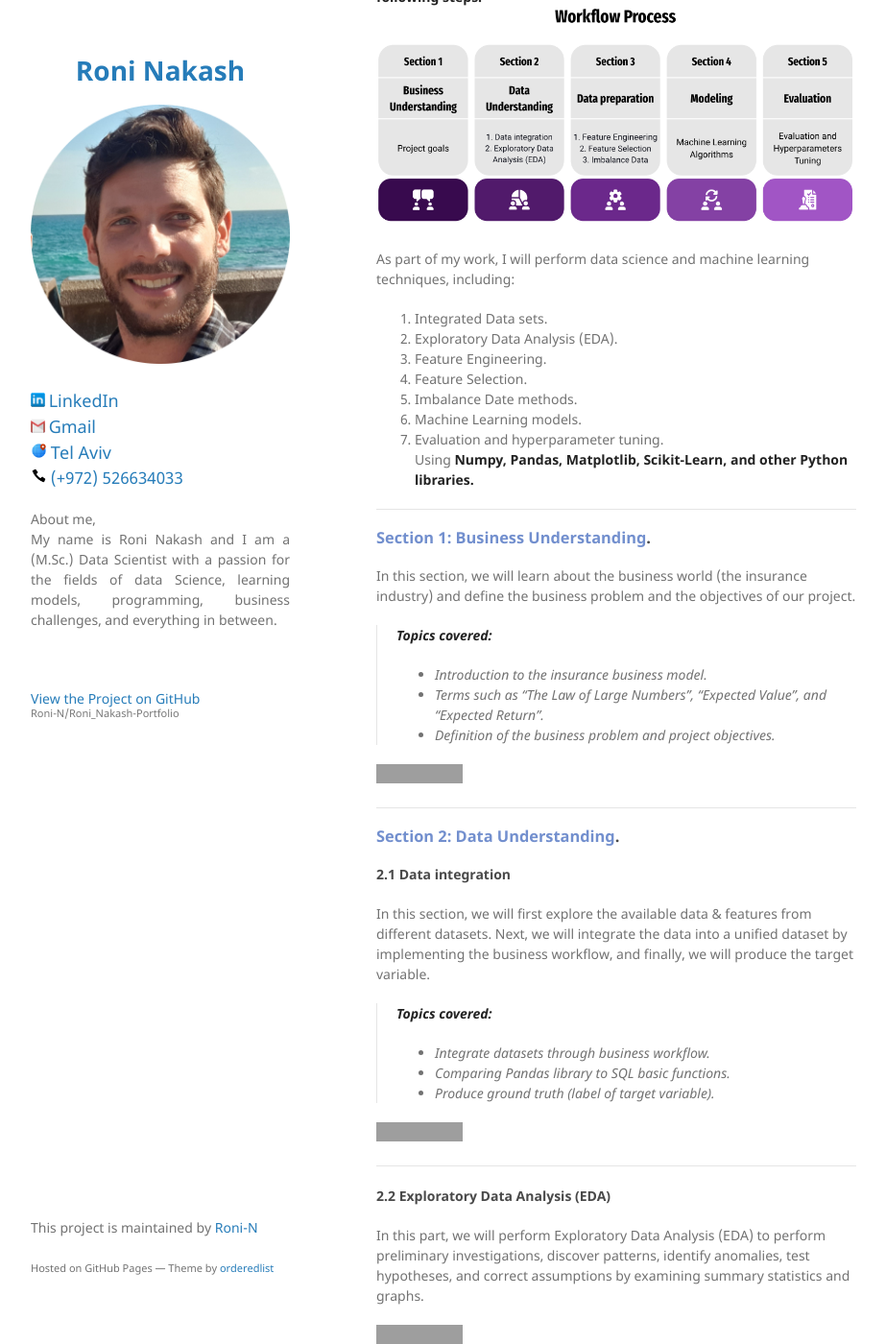
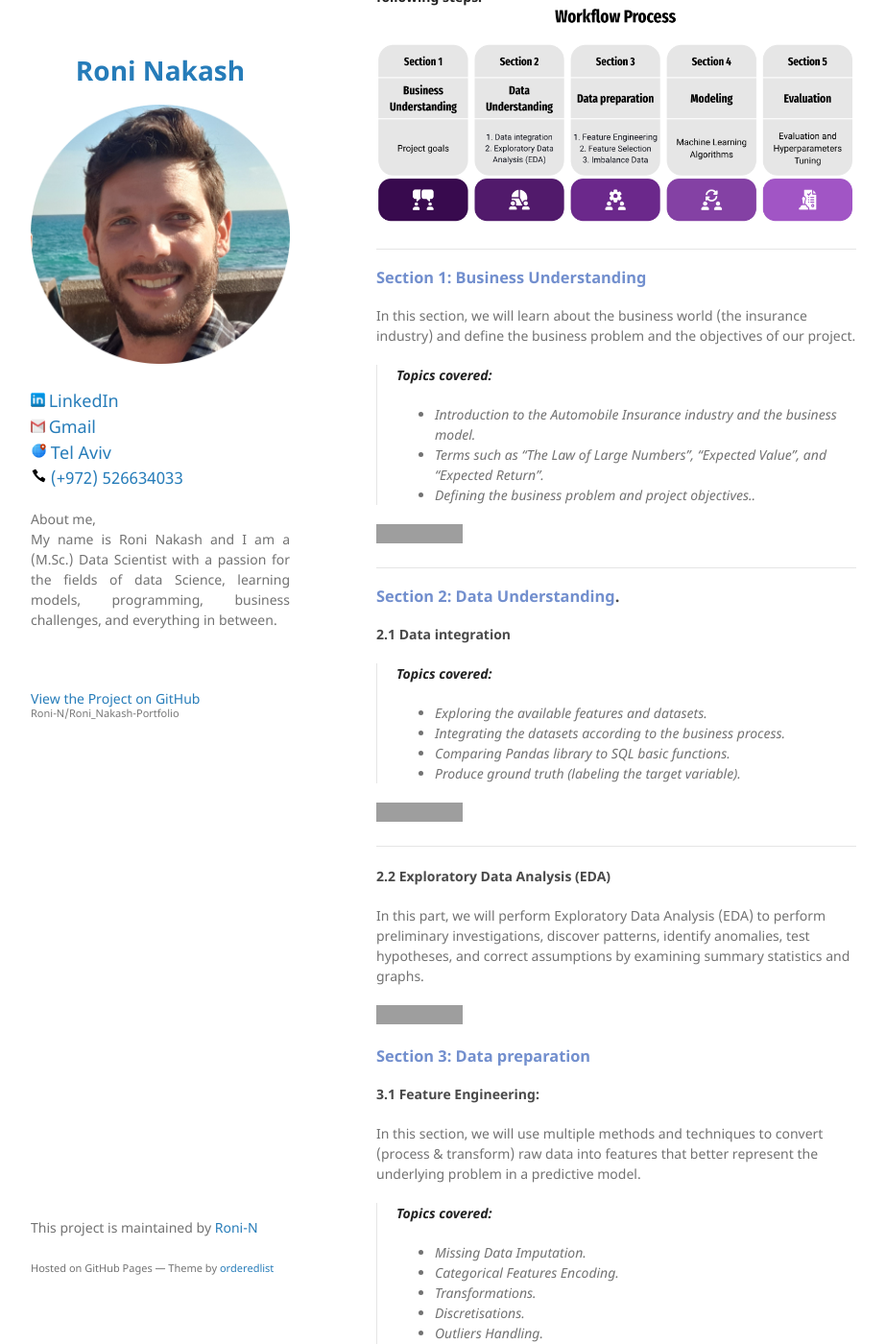
Before and after one commit to Roni-N/Roni_Nakash-Portfolio, a Jekyll site: the page built from index.md, in a window 1280 px wide and 1400 px high, scrolled down 772 px. Shown: the whole window at 96% size, without its empty margins (178-1101 px from the left). Built offline with Jekyll 4.4.1, drawn with Linux system fonts in a browser that asks for light colours; our own code applies the rules of GitHub Pages for plain Markdown files; grey boxes are pictures that could not be loaded.

Commit message:
Update index.md

```diff
--- a/index.md
+++ b/index.md
@@ -26,25 +26,15 @@ layout: default
 **The project follows the CRISP-DM methodology, which includes the following steps:** <br>
 ![](/assets/img/wf1.png)
 
-As part of my work, I will perform data science and machine learning techniques, including:
-1. Integrated Data sets.
-2. Exploratory Data Analysis (EDA).
-3. Feature Engineering.
-4. Feature Selection.
-5. Imbalance Date methods.
-6. Machine Learning models.
-7. Evaluation and hyperparameter tuning. <br>
-Using **Numpy, Pandas, Matplotlib, Scikit-Learn, and other Python libraries.**
-
 ------------------------------------------------------------
 
-### <span style="color:#728FCE">Section 1: Business Understanding</span>.
+### <span style="color:#728FCE">Section 1: Business Understanding</span>
 In this section, we will learn about the business world (the insurance industry) and define the business problem and the objectives of our project.<br>
 
 >**Topics covered:**
->- Introduction to the insurance business model.
+>- Introduction to the Automobile Insurance industry and the business model.
 >- Terms such as "The Law of Large Numbers", "Expected Value", and "Expected Return".
->- Definition of the business problem and project objectives.
+>- Defining the business problem and project objectives..
 
 
 [![](https://img.shields.io/badge/GitHub-Business%20Understanding%20explanation-blue?logo=Github)](https://github.com/Roni-N/Insurance-claim-prediction/blob/gh-pages/Section%201%20Business%20Understanding/(ICP)%200.%20Business%20Understanding..ipynb)
@@ -53,12 +43,11 @@ In this section, we will learn about the business world (the insurance industry)
 ### <span style="color:#728FCE">Section 2: Data Understanding</span>.
 
 #### 2.1 Data integration
-In this section, we will first explore the available data & features from different datasets.
-Next, we will integrate the data into a unified dataset by implementing the business workflow, and finally, we will produce the target variable.<br>
 >**Topics covered:**
->- Integrate datasets through business workflow.
+>- Exploring the available features and datasets.
+>- Integrating the datasets according to the business process.
 >- Comparing Pandas library to SQL basic functions.
->- Produce ground truth (label of target variable).
+>- Produce ground truth (labeling the target variable).
 
 [![](https://img.shields.io/badge/GitHub-2.1%20Data%20integration%20code-blue?logo=Github)](https://github.com/Roni-N/Insurance-claim-prediction/blob/gh-pages/Section%202%20Data%20Understanding/2.1%20Data%20integration/(ICP)%201.%20Data%20Grouping%20and%20Aggregation..ipynb)
 
```
